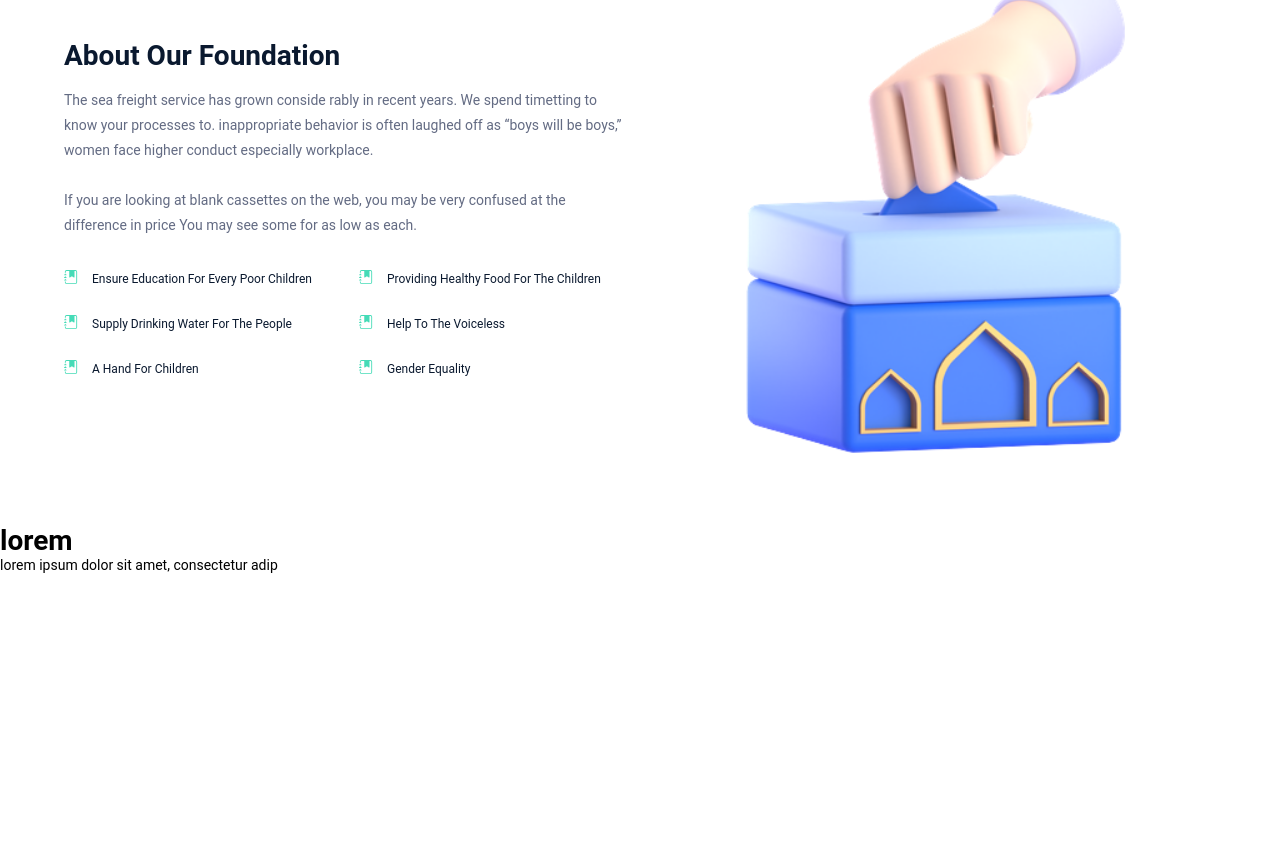
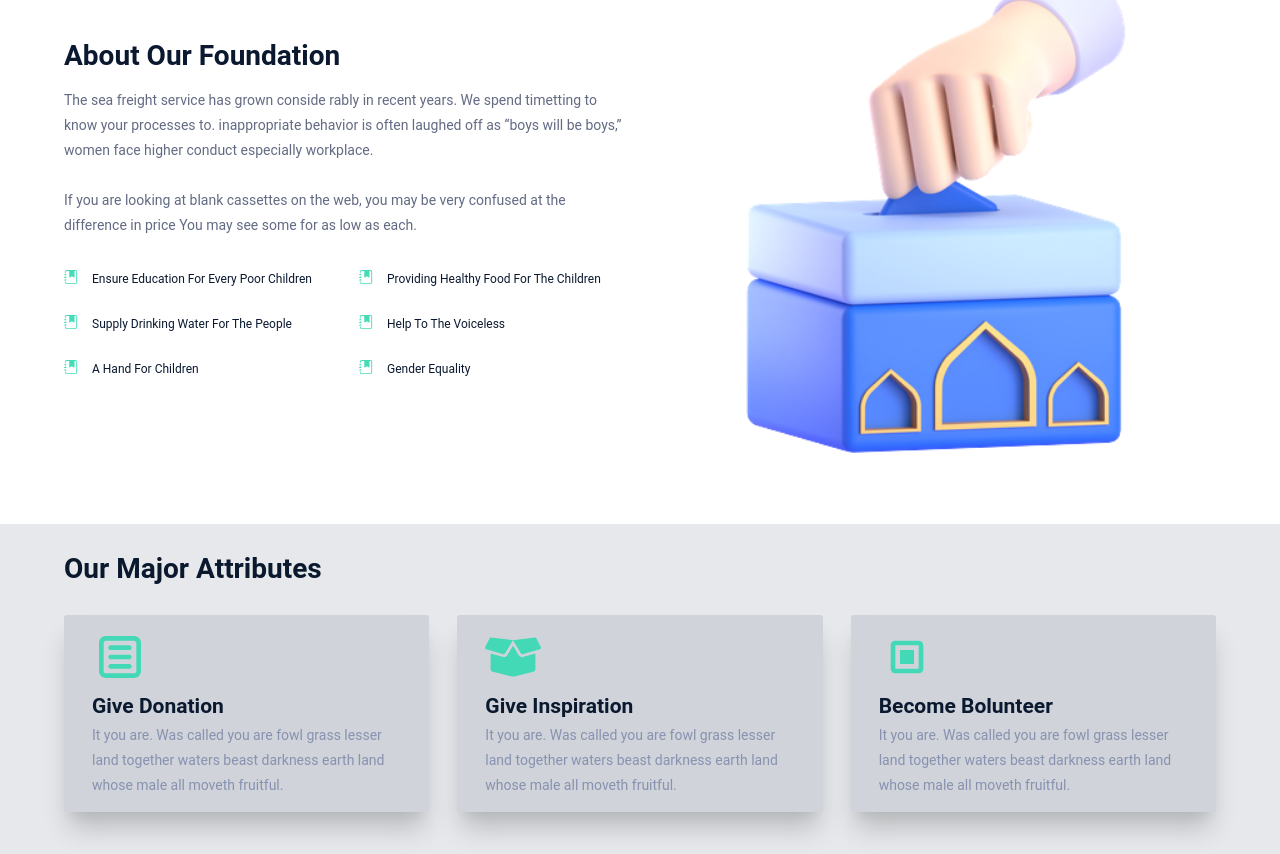
Before and after one commit to blyncnov/-Vitriol, a Next.js app: page / in a window 1280 px wide. Shown: the part 549-1403 px from the top of the page. Before the commit the page ends 1122 px from the top, so only its background shows below. Built offline with nearby package versions, Linux system fonts and the light colour scheme.

Commit message:
anti vitriol charity webapplication v11

```diff
--- /dev/null
+++ b/components/FoundationAttribute.jsx
@@ -0,0 +1,99 @@
+import React from 'react'
+import Image from 'next/image'
+import Link from 'next/link'
+
+import { CgMenuBoxed } from 'react-icons/cg'
+import { FaBoxOpen, FaBox } from 'react-icons/fa'
+import { BiCheckboxSquare } from 'react-icons/bi'
+
+import { AllProjectData } from "../data/Projects"
+
+import {
+    AttributeContainer, AttributeDetails,
+    AttributeBox,
+} from "../styles/styled/FoundationAttribute"
+
+import {
+    Constraints, Section,
+    SectionInner, Divider,
+    HeadingOne, Paragraph,
+    FlexBoxToRow
+} from "../styles/constants/Constants"
+
+
+const Projects = () => {
+    return (
+        <>
+            <AttributeContainer>
+                <Constraints>
+                    <FlexBoxToRow>
+                        <HeadingOne color="#0B192E"
+                            size="clamp(16px,5vw,2rem)"
+                        > Our Major Attributes
+                        </HeadingOne>
+                    </FlexBoxToRow>
+                    <br />
+                    <Section padding="1em 0">
+                        <SectionInner>
+                            <Divider>
+                                <AttributeDetails>
+                                    <AttributeBox>
+                                        <CgMenuBoxed style={{ fontSize: "4em", color: "#44D9B6", fontweight: "bold" }} />
+                                        <HeadingOne
+                                            size="1.5rem"
+                                            sizeM="1.5rem"
+                                            color="#0A192F"
+                                        >
+                                            Give Donation
+                                        </HeadingOne>
+                                        <Paragraph color="#8892B0">
+                                            It you are. Was called you are fowl grass lesser land together waters beast darkness earth land whose male all moveth fruitful.
+                                        </Paragraph>
+                                    </AttributeBox>
+                                </AttributeDetails>
+                            </Divider>
+                            <Divider>
+                                <AttributeDetails>
+                                    <AttributeBox>
+                                        <FaBoxOpen style={{ fontSize: "4em", color: "#44D9B6", fontweight: "bold" }} />
+                                        <HeadingOne
+                                            size="1.5rem"
+                                            sizeM="1.5rem"
+                                            color="#0A192F"
+                                        >
+                                            Give Inspiration
+                                        </HeadingOne>
+                                        <Paragraph color="#8892B0">
+                                            It you are. Was called you are fowl grass lesser land together waters beast darkness earth land whose male all moveth fruitful.
+                                        </Paragraph>
+                                    </AttributeBox>
+                                </AttributeDetails>
+                            </Divider>
+                            <Divider>
+                                <AttributeDetails>
+                                    <AttributeBox>
+                                        <BiCheckboxSquare style={{ fontSize: "4em", color: "#44D9B6", fontweight: "bold" }} />
+                                        <br />
+                                        <HeadingOne
+                                            size="1.5rem"
+                                            sizeM="1.5rem"
+                                            color="#0A192F"
+                                        >
+                                            Become Bolunteer
+                                        </HeadingOne>
+                                        <Paragraph color="#8892B0">
+                                            It you are. Was called you are fowl grass lesser land together waters beast darkness earth land whose male all moveth fruitful.
+                                        </Paragraph>
+                                    </AttributeBox>
+                                </AttributeDetails>
+                            </Divider>
+                        </SectionInner>
+                    </Section>
+                </Constraints>
+            </AttributeContainer>
+        </>
+
+    )
+}
+
+export default Projects
--- a/components/HeroIntro.jsx
+++ b/components/HeroIntro.jsx
@@ -31,7 +31,7 @@ const HeroIntro = () => {
                                 <HeadingOne
                                     size="2.5rem"
                                     color="#ccd6f6">
-                                    OUR HELPING TO THE WORLD TO HEAL HUMANITY
+                                GIVE A HAND TO MAKE THE BETTER WORLD
                                 </HeadingOne>
                                 <br />
                                 <Paragraph color="#8892B0">
--- a/pages/index.js
+++ b/pages/index.js
@@ -3,6 +3,7 @@ import Head from 'next/head'
 import Navigation from "../components/Navigation"
 import HeroIntro from "../components/HeroIntro"
 import AboutFoundation from "../components/AboutFoundation"
+import FoundationAttribute from "../components/FoundationAttribute"
 
 export default function Home() {
   return (
@@ -16,7 +17,7 @@ export default function Home() {
       <Navigation />
       <HeroIntro />
       <AboutFoundation/>
-      <h1>lorem</h1> lorem ipsum dolor sit amet, consectetur adip
+     <FoundationAttribute/>
     </>
   )
 }
--- /dev/null
+++ b/styles/styled/FoundationAttribute.js
@@ -0,0 +1,35 @@
+import styled from "styled-components"
+
+export const AttributeContainer  = styled.div`
+width: auto;
+background-color: rgb(17,34,64, .1);
+position: relative;
+padding: 2em 0;
+`
+
+export const AttributeDetails  = styled.div`
+position: relative;
+`
+
+export const AttributeBox  = styled.div`
+width: 100%;
+padding: 1em 2em;
+border-radius: 3px;
+background-color: rgb(17,34,64, .1);
+color: white;
+line-height: 1.5;
+box-shadow: rgba(0, 0, 0, 0.2) 0px 20px 25px -5px, rgba(0, 0, 0, 0.04) 0px 10px 10px -5px;
+transition: all 0.8s ease 0s;
+
+
+&:hover{
+    transform: translateY(-20px);
+    box-shadow: rgba(0, 0, 0, 0.1) 0px 20px 10px -5px, rgba(0, 0, 0, 0.02) 0px 5px 4px -5px;
+  border-radius: 20px;
+}
+`
+
+
+
+
+export default AttributeContainer
```
Also changed, not shown: components/Projects.jsx (deleted, +0 -76 lines), styles/styled/Projects.js (deleted, +0 -35 lines).
